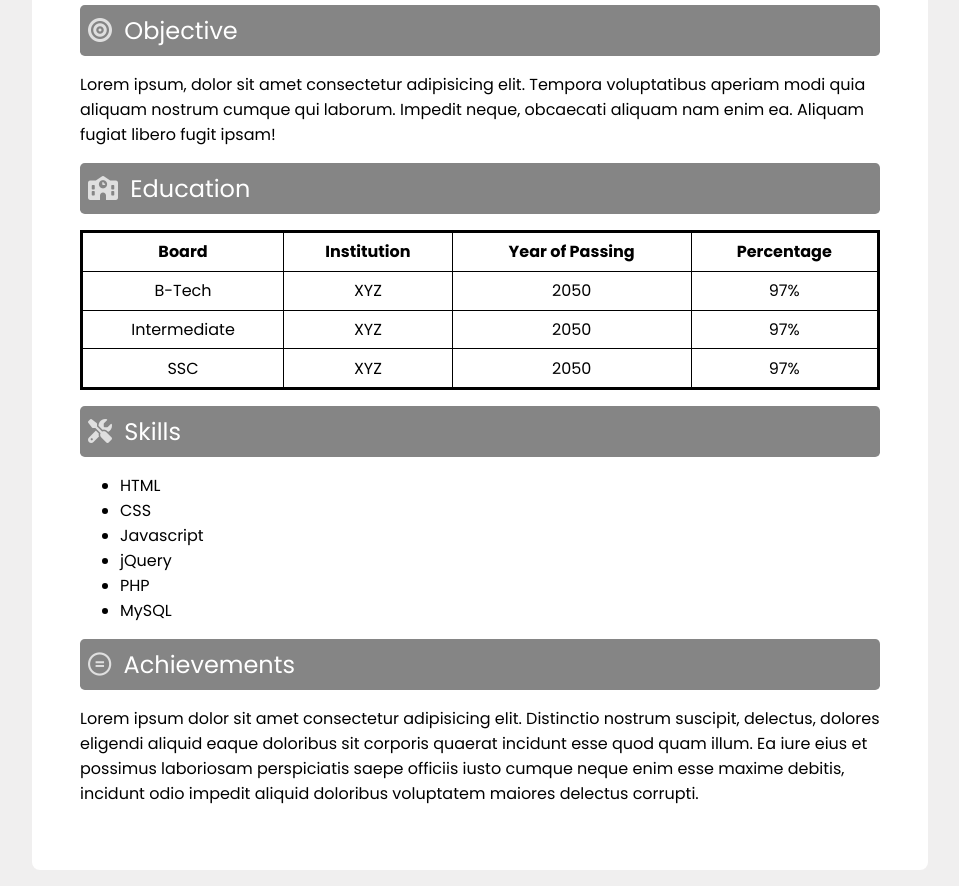
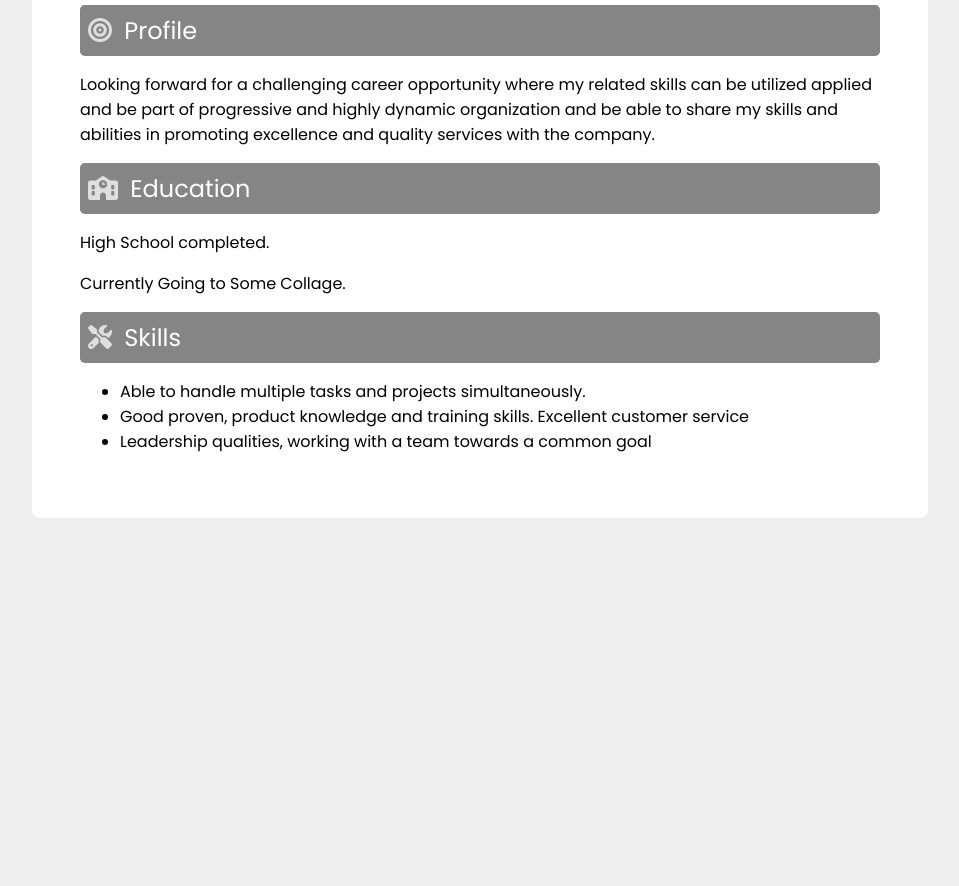
Before and after one commit to afeefbelushi/afeefbelushi2.github.io, a plain HTML site: page index.html in a window 1280 px wide. Shown: the part 267-1153 px from the top of the page, without its empty margins (160-1119 px from the left). After the commit the page ends 801 px from the top, so only its background shows below. Drawn offline with Linux system fonts and the light colour scheme.

Commit message:
Update index.html

```diff
--- a/index.html
+++ b/index.html
@@ -21,25 +21,21 @@
       <div class="header">
         <div class="header-left">
           <div class="name">
-            <h1 class="first-name">KAMAL</h1>
-            <h1 class="last-name">TEJA</h1>
+            <h1 class="first-name">AFEEF</h1>
+            <h1 class="last-name">AHMED</h1>
           </div>
         </div>
         <div class="header-right">
           <div class="email">
-            <p>packetcode@gmail.com</p>
+            <p>Afeefbelushi@gmail.com</p>
             <i class="fas fa-envelope"></i>
           </div>
-          <div class="linkedin">
-            <p>linkedin.com/in/kamal-teja-157111168/</p>
-            <i class="fab fa-linkedin"></i>
-          </div>
           <div class="github">
-            <p>github.com/packetcode</p>
+            <p>afeefbelushi2.github.io</p>
             <i class="fab fa-github"></i>
           </div>
           <div class="phone">
-            <p>+91-00-000-00000</p>
+            <p>609-906-6696</p>
             <i class="fas fa-phone"></i>
           </div>
         </div>
@@ -48,13 +44,10 @@
       <div class="objective">
         <div class="obj-head grey grey">
           <i class="fas fa-bullseye icon"></i>
-          <h2>Objective</h2>
+          <h2>Profile</h2>
         </div>
         <p>
-          Lorem ipsum, dolor sit amet consectetur adipisicing elit. Tempora
-          voluptatibus aperiam modi quia aliquam nostrum cumque qui laborum.
-          Impedit neque, obcaecati aliquam nam enim ea. Aliquam fugiat libero
-          fugit ipsam!
+          Looking forward for a challenging career opportunity where my related skills can be utilized applied and be part of progressive and highly dynamic organization and be able to share my skills and abilities in promoting excellence and quality services with the company.
         </p>
       </div>
       <div class="education">
@@ -62,32 +55,8 @@
           <i class="fas fa-school icon"></i>
           <h2>Education</h2>
         </div>
-        <table>
-          <tr>
-            <th>Board</th>
-            <th>Institution</th>
-            <th>Year of Passing</th>
-            <th>Percentage</th>
-          </tr>
-          <tr>
-            <td>B-Tech</td>
-            <td>XYZ</td>
-            <td>2050</td>
-            <td>97%</td>
-          </tr>
-          <tr>
-            <td>Intermediate</td>
-            <td>XYZ</td>
-            <td>2050</td>
-            <td>97%</td>
-          </tr>
-          <tr>
-            <td>SSC</td>
-            <td>XYZ</td>
-            <td>2050</td>
-            <td>97%</td>
-          </tr>
-        </table>
+        <p> High School completed.</p>
+        <p> Currently Going to Some Collage.</p>
       </div>
       <div class="skills">
         <div class="skill-head grey">
@@ -95,27 +64,10 @@
           <h2>Skills</h2>
         </div>
         <ul>
-          <li>HTML</li>
-          <li>CSS</li>
-          <li>Javascript</li>
-          <li>jQuery</li>
-          <li>PHP</li>
-          <li>MySQL</li>
+          <li>Able to handle multiple tasks and projects simultaneously.</li>
+          <li>Good proven, product knowledge and training skills. Excellent customer service</li>
+          <li>Leadership qualities, working with a team towards a common goal</li>
         </ul>
-      </div>
-      <div class="achievements">
-        <div class="achievement-head grey">
-          <i class="fab fa-creative-commons-nd icon"></i>
-          <h2>Achievements</h2>
-        </div>
-        <p>
-          Lorem ipsum dolor sit amet consectetur adipisicing elit. Distinctio
-          nostrum suscipit, delectus, dolores eligendi aliquid eaque doloribus
-          sit corporis quaerat incidunt esse quod quam illum. Ea iure eius et
-          possimus laboriosam perspiciatis saepe officiis iusto cumque neque
-          enim esse maxime debitis, incidunt odio impedit aliquid doloribus
-          voluptatem maiores delectus corrupti.
-        </p>
       </div>
     </div>
   </body>
```
